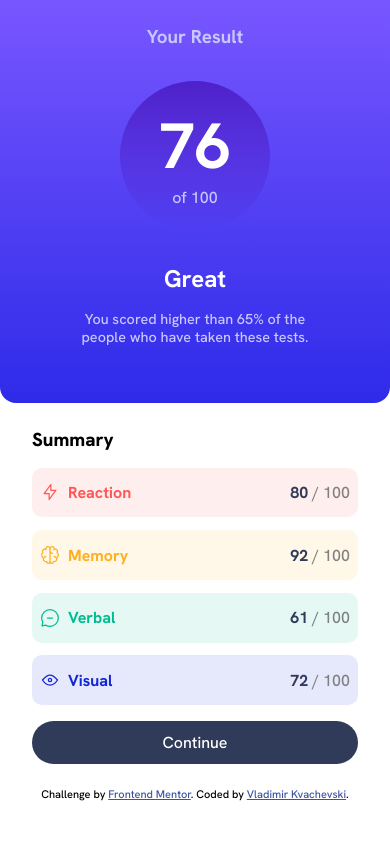
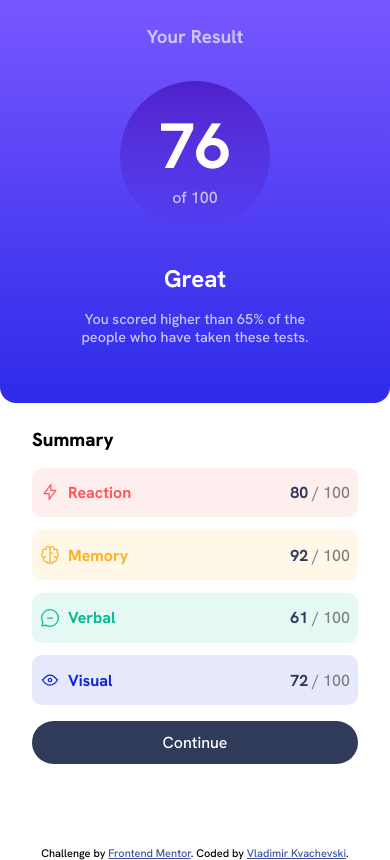
Before and after one commit to mcsimple-net/results-summary-component, a plain HTML site: page index.html in a window 390 px wide. Drawn offline with Linux system fonts and the light colour scheme.

Commit message:
modified:   index.html 	modified:   styles.css

```diff
--- a/index.html
+++ b/index.html
@@ -60,12 +60,13 @@
         </div>
       </div>
       <button>Continue</button>
-      <div class="attribution">
-        Challenge by <a href="https://www.frontendmentor.io?ref=challenge" target="_blank">Frontend Mentor</a>.
-        Coded by <a href="https://mcsimple.net">Vladimir Kvachevski</a>.
-      </div>
     </section>
   </div>
 </div>
+
 </body>
+<footer class="attribution">
+  Challenge by <a href="https://www.frontendmentor.io?ref=challenge" target="_blank">Frontend Mentor</a>.
+  Coded by <a href="https://mcsimple.net">Vladimir Kvachevski</a>.
+</footer>
 </html>
--- a/styles.css
+++ b/styles.css
@@ -21,25 +21,28 @@
     margin: 0;
     box-sizing: border-box;
     font-family: 'Hanken Grotesk', sans-serif;
+
 }
 
 body{
     min-height: 100vh;
-    display: flex;
-
+    position: relative;
     align-items: center;
     justify-content: center;
     background-color: var(--Pale-blue);
+    display: flex;
 }
 .card{
     box-shadow: rgba(0, 0, 0, .24) 0px 3px 8px;
     border-radius: 2rem;
     width: 650px;
     background-color: var(--White);
+
 }
 .card-container{
     display: flex;
     justify-content: space-between;
+
 }
 .result{
     width: 50%;
@@ -164,6 +167,8 @@ button:hover{
     }
     .card{
         box-shadow: none;
+        position: relative;
+        z-index: 2;
     }
     .card-container{
         flex-direction: column;
@@ -178,11 +183,8 @@ button:hover{
     .summary{
         width: 100%;
     }
-    .attribution{
-        margin:auto;
-    }
 
 }
 
-.attribution { font-size: 11px; text-align: center; margin-top: 2%;}
+.attribution { font-size: 11px; text-align: center; position: absolute; bottom: -1rem;}
 .attribution a { color: hsl(228, 45%, 44%); }
```
